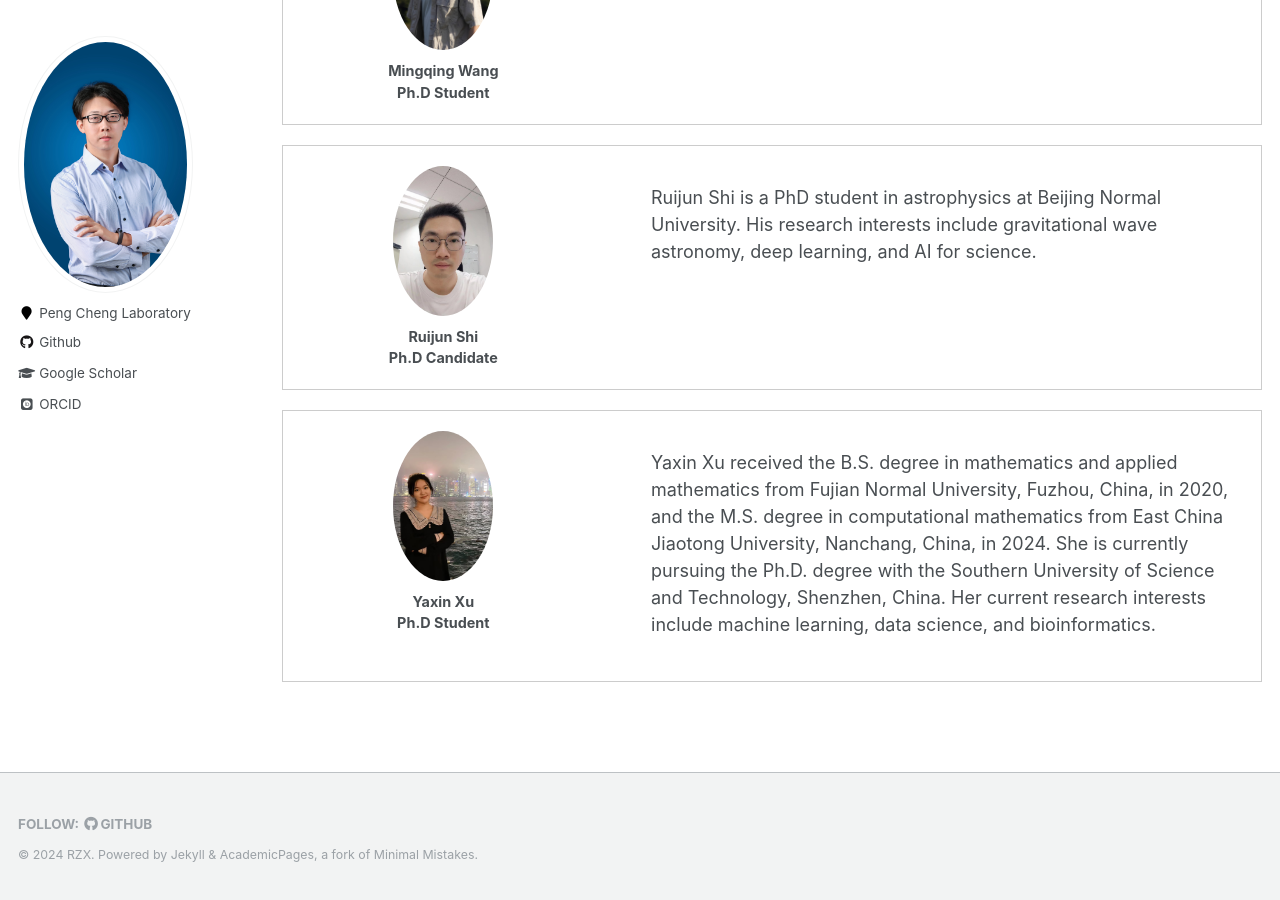
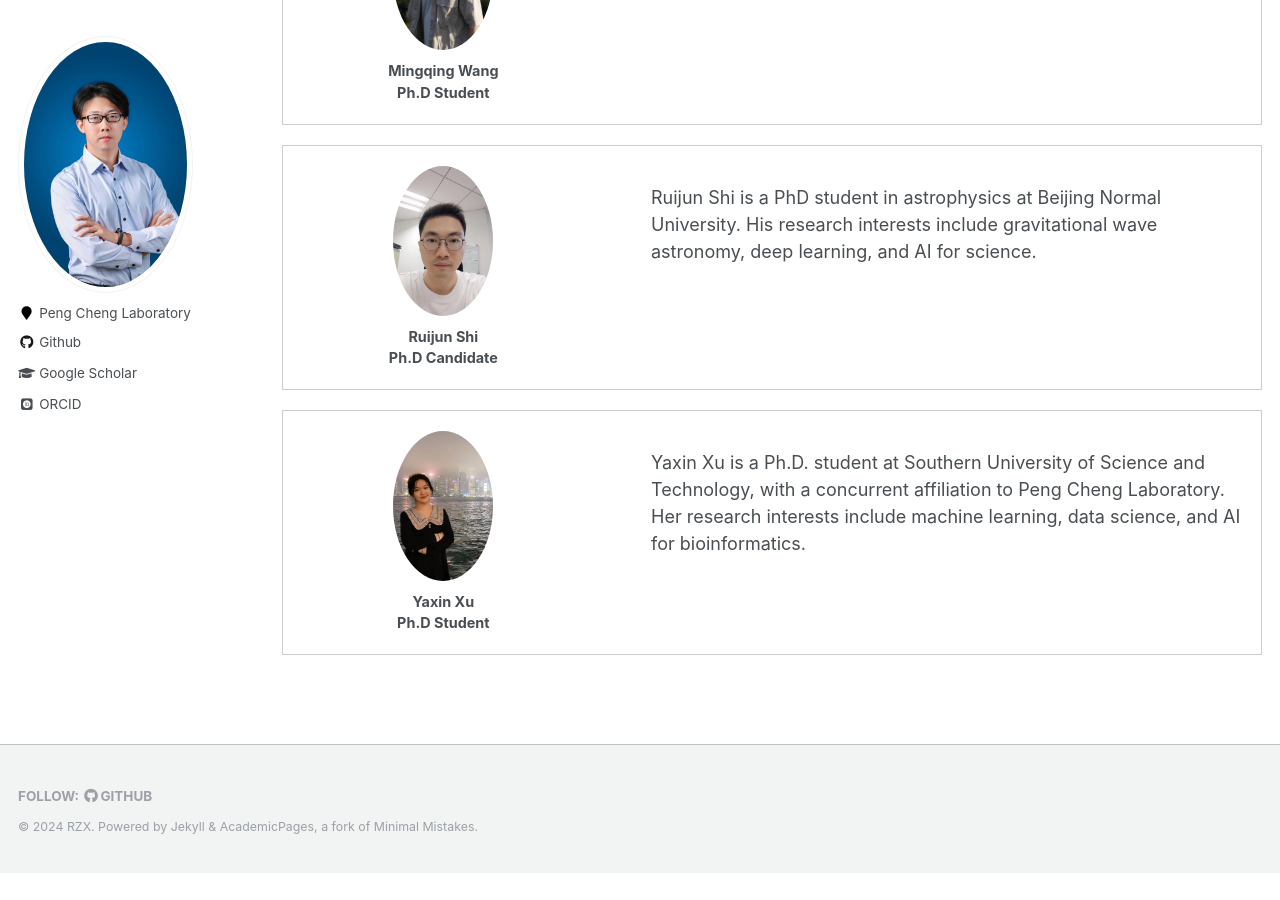
Before and after one commit to zhixiang-ren/zhixiang-ren.github.io, a Jekyll site: the page built from _pages/People.html, in a window 1280 px wide and 900 px high, scrolled down 2326 px. Built offline with Jekyll 4.4.1, drawn with Linux system fonts in a browser that asks for light colours; some web fonts are replaced; after the commit the page ends 3199 px from its top, so only the background shows below that.

Commit message:
Update People.html

```diff
--- a/_pages/People.html
+++ b/_pages/People.html
@@ -171,6 +171,6 @@ author_profile: true
     </div>
     <!-- 右边区域 -->
     <div style="width: 65%; padding-left: 20px;">
-        <p>Yaxin Xu received the B.S. degree in mathematics and applied mathematics from Fujian Normal University, Fuzhou, China, in 2020, and the M.S. degree in computational mathematics from East China Jiaotong University, Nanchang, China, in 2024. She is currently pursuing the Ph.D. degree with the Southern University of Science and Technology, Shenzhen, China. Her current research interests include machine learning, data science, and bioinformatics.</p>
+        <p>Yaxin Xu is a Ph.D. student at Southern University of Science and Technology, with a concurrent affiliation to Peng Cheng Laboratory. Her research interests include machine learning, data science, and AI for bioinformatics.</p>
     </div>
 </div>
```
